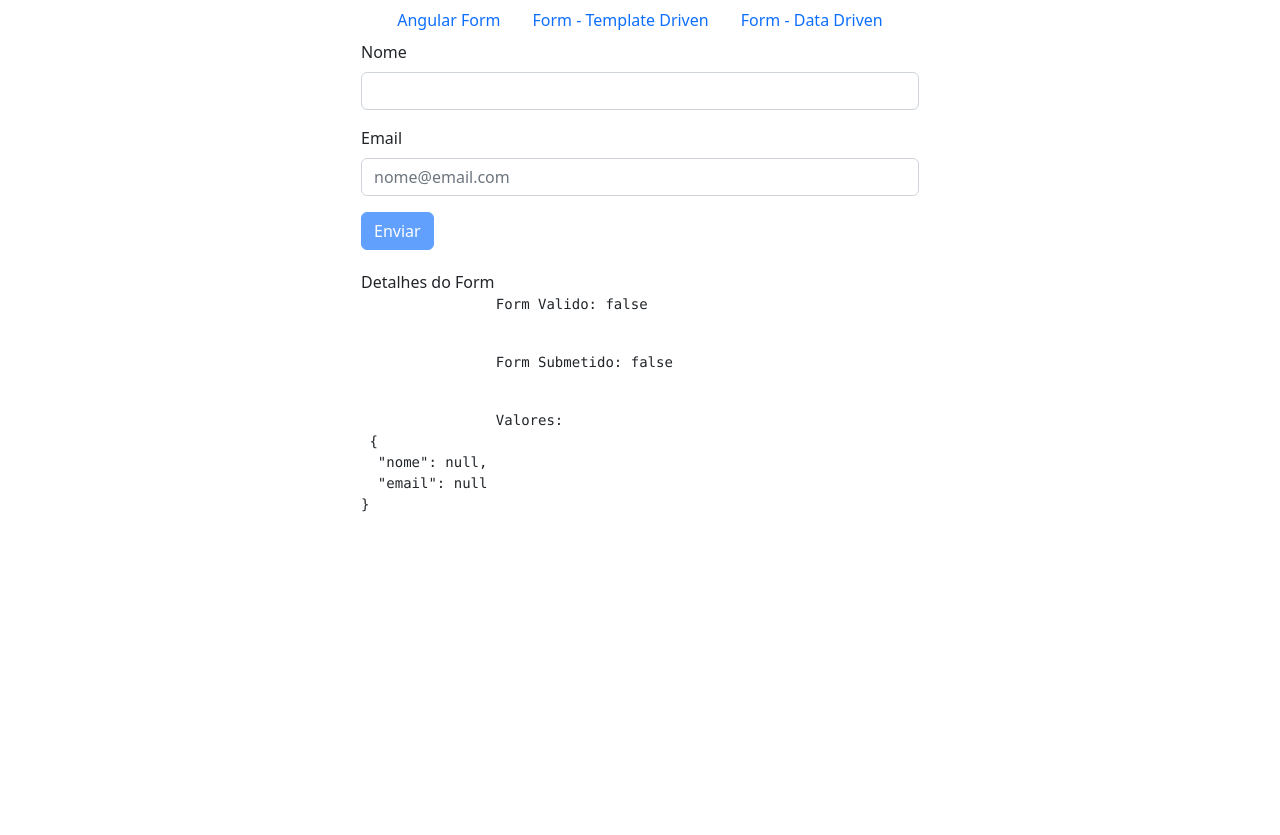
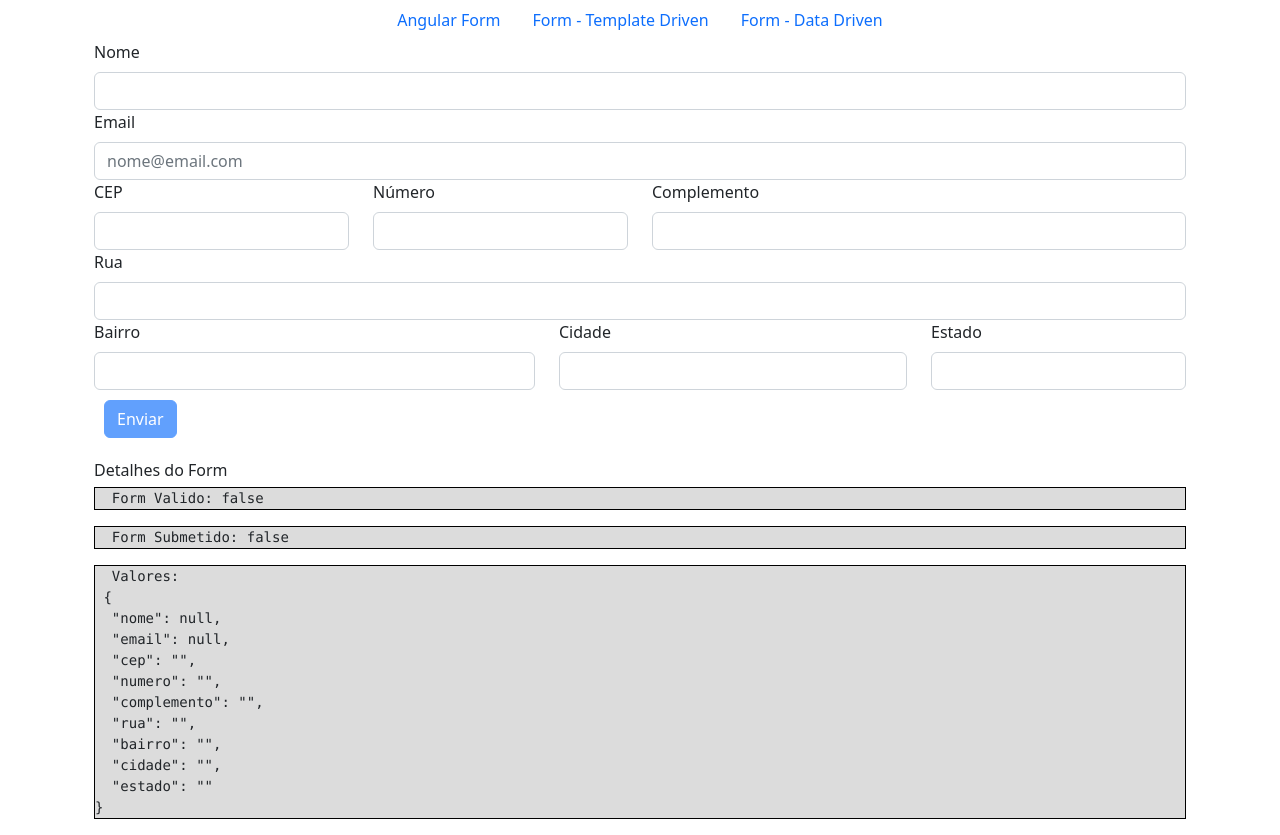
Before and after one commit to EderVoR/angular-loiane, an Angular app in the folder 08-forms/: page /#/templateForm in a window 1280 px wide. Before the commit the page ends 800 px from the top, so only its background shows below. Built offline with nearby package versions, Linux system fonts and the light colour scheme.

Commit message:
Forms, adicionando campos e refatorando CSS e mensagem de erro

```diff
--- /dev/null
+++ b/08-forms/src/app/campo-control-erro/campo-control-erro.component.html
@@ -0,0 +1,4 @@
+<div *ngIf="mostrarErro"
+	class="alert alert-danger" role="alert">
+	{{ msgErro }}
+</div>
--- /dev/null
+++ b/08-forms/src/app/campo-control-erro/campo-control-erro.component.ts
@@ -0,0 +1,18 @@
+import { Component, Input, OnInit } from '@angular/core';
+
+@Component({
+  selector: 'app-campo-control-erro',
+  templateUrl: './campo-control-erro.component.html',
+  styleUrls: ['./campo-control-erro.component.css']
+})
+export class CampoControlErroComponent implements OnInit {
+
+	@Input() mostrarErro: boolean = false;
+	@Input() msgErro?: string;
+
+  constructor() { }
+
+  ngOnInit(): void {
+  }
+
+}
--- a/08-forms/src/app/form-debug/form-debug.component.css
+++ b/08-forms/src/app/form-debug/form-debug.component.css
@@ -0,0 +1,4 @@
+pre{
+	border: 1px solid black;
+	background-color: gainsboro;
+}
--- a/08-forms/src/app/form-debug/form-debug.component.html
+++ b/08-forms/src/app/form-debug/form-debug.component.html
@@ -1,12 +1,6 @@
 <div style="margin-top: 20px" *ngIf="form">
-	<div>Detalhes do Form</div>
-	<pre>
-		Form Valido: {{ form.valid }}
-	</pre>
-	<pre>
-		Form Submetido: {{ form.submitted }}
-	</pre>
-	<pre>
-		Valores: <br> {{ form.value | json}}
-	</pre>
+	<div style="margin-bottom: 5px;">Detalhes do Form</div>
+	<pre>  Form Valido: {{ form.valid }}</pre>
+	<pre>  Form Submetido: {{ form.submitted }}</pre>
+	<pre>  Valores: <br> {{ form.value | json}}</pre>
 </div>
--- a/08-forms/src/app/template-form/template-form.component.html
+++ b/08-forms/src/app/template-form/template-form.component.html
@@ -1,28 +1,102 @@
-<div class="d-flex justify-content-center">
-	<div class="col col-lg-6">
-		<form #f="ngForm" (ngSubmit)="onSubmit(f)" >
-			<div class="mb-3">
+<form #f="ngForm" (ngSubmit)="onSubmit(f)" >
+	<div class="container">
+		<div class="row">
+			<div class="col-sm-12">
 				<label for="nome" class="form-label">Nome</label>
+			</div>
+			<div class="col-sm-12">
 				<input type="text" class="form-control" id="nome" name="nome"
 					[(ngModel)]="usuario.nome" required #nome="ngModel"
-					[class.is-invalid]="!nome.valid && nome.touched">
-				<div *ngIf="!nome.valid && nome.touched"
-					class="alert alert-danger" role="alert">
-					Nome é obrigatório
-				</div>
+					[ngClass]="aplicaCssErro(nome)">
+				<app-campo-control-erro
+					[mostrarErro]="verificaValidade(nome)"
+					msgErro="Nome é obrigatório">
+				</app-campo-control-erro>
 			</div>
-			<div class="mb-3">
+		</div>
+		<div class="row">
+			<div class="col-sm-12">
 				<label for="exampleInputEmail1" class="form-label">Email</label>
+			</div>
+			<div class="col-sm-12">
 				<input type="email" class="form-control" id="email" placeholder="nome@email.com"
-					name="email" [(ngModel)]="usuario.email" required email #email="ngModel"
-					[class.is-invalid]="!email.valid && email.touched">
-				<div *ngIf="!email.valid && email.touched"
-					class="alert alert-danger" role="alert">
-					Email invalido.
-				</div>
+				name="email" [(ngModel)]="usuario.email" required email #email="ngModel"
+				[ngClass]="aplicaCssErro(email)">
+				<app-campo-control-erro
+					[mostrarErro]="verificaValidade(email)"
+					msgErro="Email invalido">
+				</app-campo-control-erro>
 			</div>
+		</div>
+		<div class="row">
+			<div class="col-sm-3">
+				<label for="cep" class="form-label">CEP</label>
+				<input type="text" class="form-control" id="cep" name="cep" ngModel required #cep="ngModel"
+				[ngClass]="aplicaCssErro(cep)">
+				<app-campo-control-erro
+					[mostrarErro]="verificaValidade(cep)"
+					msgErro="CEP é obrigatório">
+				</app-campo-control-erro>
+			</div>
+			<div class="col-sm-3">
+				<label for="numero" class="form-label">Número</label>
+				<input type="text" class="form-control" id="numero" name="numero" ngModel required #numero="ngModel"
+				[ngClass]="aplicaCssErro(numero)">
+				<app-campo-control-erro
+					[mostrarErro]="verificaValidade(numero)"
+					msgErro="Número é obrigatório">
+				</app-campo-control-erro>
+			</div>
+			<div class="col-sm-6">
+				<label for="complemento" class="form-label">Complemento</label>
+				<input type="text" class="form-control" id="complemento" name="complemento" ngModel #complemento="ngModel">
+			</div>
+		</div>
+		<div class="row">
+			<div class="col-sm-12">
+				<label for="rua" class="form-label">Rua</label>
+				<input type="text" class="form-control" id="rua" name="rua" ngModel #rua="ngModel" readonly required
+				[ngClass]="aplicaCssErro(rua)">
+				<app-campo-control-erro
+					[mostrarErro]="verificaValidade(rua)"
+					msgErro="Rua é obrigatório">
+				</app-campo-control-erro>
+			</div>
+		</div>
+		<div class="row">
+			<div class="col-sm-5">
+				<label for="bairro" class="form-label">Bairro</label>
+				<input type="text" class="form-control" id="bairro" name="bairro" ngModel required #bairro="ngModel" readonly
+				[ngClass]="aplicaCssErro(bairro)">
+				<app-campo-control-erro
+					[mostrarErro]="verificaValidade(bairro)"
+					msgErro="Bairro é obrigatório">
+				</app-campo-control-erro>
+			</div>
+			<div class="col-sm-4">
+				<label for="cidade" class="form-label">Cidade</label>
+				<input type="text" class="form-control" id="cidade" name="cidade" ngModel required #cidade="ngModel" readonly
+				[ngClass]="aplicaCssErro(cidade)">
+				<app-campo-control-erro
+					[mostrarErro]="verificaValidade(cidade)"
+					msgErro="Cidade é obrigatório">
+				</app-campo-control-erro>
+			</div>
+			<div class="col-sm-3">
+				<label for="estado" class="form-label">Estado</label>
+				<input type="text" class="form-control" id="estado" name="estado" ngModel #estado="ngModel" readonly required=""
+				[ngClass]="aplicaCssErro(estado)">
+				<app-campo-control-erro
+					[mostrarErro]="verificaValidade(estado)"
+					msgErro="Estado é obrigatório">
+				</app-campo-control-erro>
+			</div>
+		</div>
+		<div style="margin:10px" class="col-sm-12">
 			<button [disabled]="!f.valid" type="submit" class="btn btn-primary">Enviar</button>
+		</div>
+		<div class="col-sm-12">
 			<app-form-debug [form]="f"></app-form-debug>
-		</form>
+		</div>
 	</div>
-</div>
+</form>
--- a/08-forms/src/app/template-form/template-form.component.ts
+++ b/08-forms/src/app/template-form/template-form.component.ts
@@ -21,4 +21,14 @@ export class TemplateFormComponent implements OnInit {
   ngOnInit(): void {
   }
 
+  verificaValidade(campo: any){
+	return !campo.valid && campo.touched
+  }
+
+  aplicaCssErro(campo: any){
+	return {
+		'is-invalid': this.verificaValidade(campo)
+	}
+  }
+
 }
--- a/08-forms/src/app/template-form/template-form.module.ts
+++ b/08-forms/src/app/template-form/template-form.module.ts
@@ -4,11 +4,13 @@ import { CommonModule } from '@angular/common';
 
 import { TemplateFormComponent } from './template-form.component';
 import { FormDebugComponent } from './../form-debug/form-debug.component';
+import { CampoControlErroComponent } from './../campo-control-erro/campo-control-erro.component';
 
 @NgModule({
   declarations: [
 	TemplateFormComponent,
-	FormDebugComponent
+	FormDebugComponent,
+	CampoControlErroComponent
   ],
   imports: [
     CommonModule,
```
Also changed, not shown: 08-forms/src/app/campo-control-erro/campo-control-erro.component.css (added), 1 other file (tests, documents, lock files or other folders).
